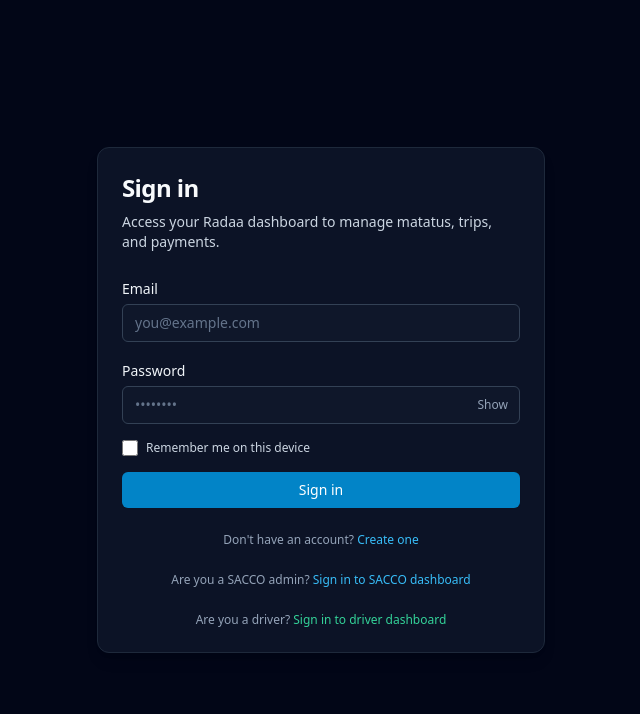
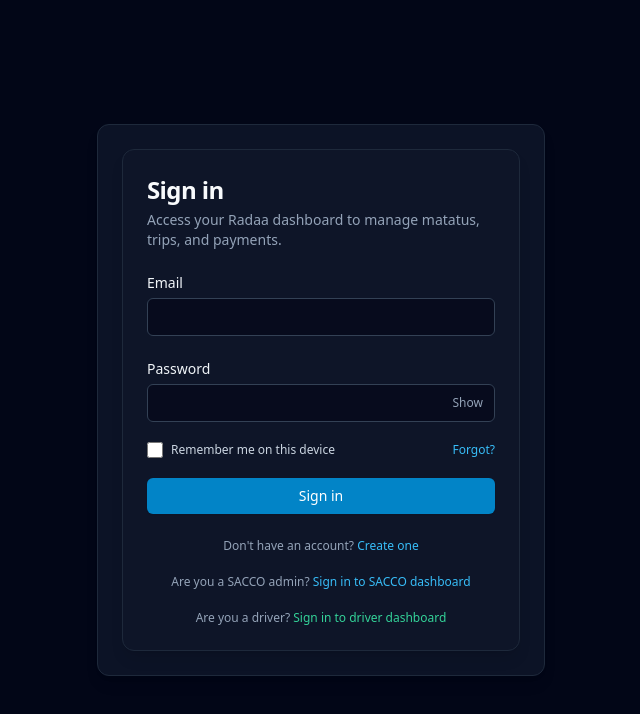
Before and after one commit to harezali45h-eng/Radaa, a Next.js app in the folder radaa-frontend/: page /auth/login in a window 1280 px wide. Shown: the top 714 px of the page, without its empty margins (319-959 px from the left). Built offline with nearby package versions, Linux system fonts and the light colour scheme; no server answers.

Commit message:
UI update: modern login page

```diff
--- a/radaa-frontend/app/auth/login/page.tsx
+++ b/radaa-frontend/app/auth/login/page.tsx
@@ -6,64 +6,119 @@
 import { useAuth } from "@/context/AuthContext";
 
 export default function LoginPage() {
-  const { login, loading } = useAuth();
   const router = useRouter();
+  const { login } = useAuth();
 
   const [email, setEmail] = useState("");
   const [password, setPassword] = useState("");
-  const [rememberMe, setRememberMe] = useState(false);
+  const [remember, setRemember] = useState(false);
   const [showPassword, setShowPassword] = useState(false);
-  const [error, setError] = useState<string | null>(null);
-  const [submitting, setSubmitting] = useState(false);
+  const [loading, setLoading] = useState(false);
+  const [error, setError] = useState("");
+  const [fieldError, setFieldError] = useState<string | null>(null);
 
   useEffect(() => {
     if (typeof window === "undefined") return;
     const storedEmail = window.localStorage.getItem("radaa_login_email");
     if (storedEmail) {
       setEmail(storedEmail);
-      setRememberMe(true);
+      setRemember(true);
     }
   }, []);
 
-  const handleSubmit = async (event: FormEvent<HTMLFormElement>) => {
+  async function handleSubmit(event: FormEvent<HTMLFormElement>) {
     event.preventDefault();
-    setError(null);
-    setSubmitting(true);
+    setError("");
+    setFieldError(null);
+    setLoading(true);
 
     try {
-      await login({ email, password }, rememberMe);
+      const res = await fetch(
+        `${process.env.NEXT_PUBLIC_API_URL}/auth/login`,
+        {
+          method: "POST",
+          headers: { "Content-Type": "application/json" },
+          body: JSON.stringify({ email, password }),
+        },
+      );
+
+      const data = await res.json().catch(() => null);
+      console.log("LOGIN RESPONSE --->", data);
+
+      const payload =
+        data && typeof data === "object" && "data" in (data as any)
+          ? (data as any).data
+          : data;
+
+      const token = (payload as any)?.token;
+
+      if (!payload || typeof token !== "string") {
+        const message =
+          (payload as any)?.message ||
+          (data as any)?.message ||
+          (!res.ok ? "Invalid credentials" : "Invalid login response");
+        throw new Error(message);
+      }
 
       if (typeof window !== "undefined") {
-        if (rememberMe) {
+        if (remember) {
           window.localStorage.setItem("radaa_login_email", email);
         } else {
           window.localStorage.removeItem("radaa_login_email");
         }
       }
 
+      await login(payload as any, { remember });
+
       router.push("/dashboard");
-    } catch (err) {
-      const message = err instanceof Error ? err.message : "Login failed";
+    } catch (err: any) {
+      console.error(err);
+      const message = err?.message || "Login failed";
       setError(message);
+      setFieldError(message);
     } finally {
-      setSubmitting(false);
+      setLoading(false);
     }
-  };
-
-  const isDisabled = submitting || loading;
+  }
 
   return (
-    <div className="mx-auto max-w-md space-y-6">
-      <div className="space-y-2">
-        <h1 className="text-2xl font-semibold tracking-tight">Sign in</h1>
-        <p className="text-sm text-slate-300">
+    <div className="relative mx-auto w-full max-w-md">
+      <noscript>
+        <div className="mb-4 rounded-md border border-yellow-500/40 bg-yellow-500/10 px-3 py-2 text-sm text-yellow-100">
+          JavaScript is disabled in your browser. Please enable JavaScript to
+          sign in to your Radaa account.
+        </div>
+      </noscript>
+
+      {error && (
+        <div
+          role="alert"
+          aria-live="assertive"
+          className="mb-4 rounded-md border border-red-500/40 bg-red-500/10 px-3 py-2 text-sm text-red-100 shadow-sm"
+        >
+          {error}
+        </div>
+      )}
+
+      <form
+        onSubmit={handleSubmit}
+        className="space-y-5 rounded-xl border border-slate-800 bg-slate-900/80 px-6 py-6 shadow-lg backdrop-blur"
+        aria-busy={loading}
+      >
+        <div className="space-y-1">
+          <h1 className="text-2xl font-semibold tracking-tight text-slate-50">
+            Sign in
+          </h1>
+          <p className="text-sm text-slate-400">
             Access your Radaa dashboard to manage matatus, trips, and payments.
           </p>
         </div>
 
-      <form onSubmit={handleSubmit} className="space-y-4">
         <div className="space-y-1">
-          <label htmlFor="email" className="text-sm font-medium text-slate-100">
+          <label
+            htmlFor="email"
+            className="text-sm font-medium text-slate-100"
+          >
             Email
           </label>
           <input
@@ -73,8 +128,7 @@
             required
             value={email}
             onChange={(event) => setEmail(event.target.value)}
-            className="w-full rounded-md border border-slate-700 bg-slate-900 px-3 py-2 text-sm text-slate-50 outline-none ring-0 placeholder:text-slate-500 focus:border-sky-500 focus:ring-1 focus:ring-sky-500"
-            placeholder="you@example.com"
+            className="mt-1 block w-full rounded-md border border-slate-700 bg-slate-950/60 px-3 py-2 text-sm text-slate-50 placeholder:text-slate-500 outline-none ring-0 transition-colors focus:border-sky-500 focus:ring-2 focus:ring-sky-500/60"
           />
         </div>
 
@@ -93,54 +147,54 @@
               required
               value={password}
               onChange={(event) => setPassword(event.target.value)}
-              className="w-full rounded-md border border-slate-700 bg-slate-900 px-3 py-2 pr-10 text-sm text-slate-50 outline-none ring-0 placeholder:text-slate-500 focus:border-sky-500 focus:ring-1 focus:ring-sky-500"
-              placeholder="••••••••"
-              aria-invalid={!!error}
-              aria-describedby={error ? "password-error" : undefined}
+              className="mt-1 block w-full rounded-md border border-slate-700 bg-slate-950/60 px-3 py-2 pr-10 text-sm text-slate-50 placeholder:text-slate-500 outline-none ring-0 transition-colors focus:border-sky-500 focus:ring-2 focus:ring-sky-500/60"
+              aria-invalid={!!fieldError}
+              aria-describedby={fieldError ? "password-error" : undefined}
             />
             <button
               type="button"
               onClick={() => setShowPassword((prev) => !prev)}
-              className="absolute inset-y-0 right-0 flex items-center pr-3 text-xs font-medium text-slate-400 hover:text-slate-200 focus:outline-none"
+              className="absolute inset-y-0 right-0 flex items-center pr-3 text-xs font-medium text-slate-400 hover:text-slate-200 focus-visible:outline-none focus-visible:ring-2 focus-visible:ring-sky-500 focus-visible:ring-offset-2 focus-visible:ring-offset-slate-900"
               aria-label={showPassword ? "Hide password" : "Show password"}
             >
               {showPassword ? "Hide" : "Show"}
             </button>
           </div>
-          {error && (
+          {fieldError && (
             <p
               id="password-error"
               className="text-xs text-red-400"
               role="alert"
             >
-              {error}
+              {fieldError}
             </p>
           )}
         </div>
 
-        <div className="flex items-center justify-between">
-          <label
-            htmlFor="rememberMe"
-            className="flex items-center space-x-2 text-xs text-slate-300"
-          >
+        <div className="flex items-center justify-between text-xs text-slate-300">
+          <label className="flex items-center gap-2">
             <input
-              id="rememberMe"
               type="checkbox"
-              checked={rememberMe}
-              onChange={(event) => setRememberMe(event.target.checked)}
-              className="h-4 w-4 rounded border-slate-700 bg-slate-900 text-sky-500 focus:ring-sky-500"
+              checked={remember}
+              onChange={(event) => setRemember(event.target.checked)}
+              className="h-4 w-4 rounded border-slate-700 bg-slate-950 text-sky-500 focus:ring-sky-500"
             />
             <span>Remember me on this device</span>
           </label>
+          <Link
+            href="/auth/forgot"
+            className="rounded text-sky-400 hover:text-sky-300 hover:underline focus-visible:outline-none focus-visible:ring-2 focus-visible:ring-sky-500 focus-visible:ring-offset-2 focus-visible:ring-offset-slate-900"
+          >
+            Forgot?
+          </Link>
         </div>
 
         <button
           type="submit"
-          disabled={isDisabled}
-          className="inline-flex w-full items-center justify-center rounded-md bg-sky-600 px-3 py-2 text-sm font-medium text-white shadow-sm transition hover:bg-sky-500 disabled:cursor-not-allowed disabled:opacity-60"
-          aria-busy={isDisabled}
+          disabled={loading}
+          className="inline-flex w-full items-center justify-center rounded-md bg-sky-600 px-3 py-2 text-sm font-medium text-white shadow-sm transition-transform transition-colors hover:-translate-y-px hover:bg-sky-500 disabled:cursor-not-allowed disabled:opacity-60"
         >
-          {isDisabled && (
+          {loading && (
             <svg
               className="mr-2 h-4 w-4 animate-spin text-sky-100"
               viewBox="0 0 24 24"
@@ -162,37 +216,39 @@
               />
             </svg>
           )}
-          <span>{isDisabled ? "Signing in..." : "Sign in"}</span>
+          <span>{loading ? "Signing in…" : "Sign in"}</span>
         </button>
-      </form>
 
-      <p className="text-center text-xs text-slate-400">
+        <p className="pt-1 text-center text-xs text-slate-400">
           Don&apos;t have an account?{" "}
           <Link
             href="/auth/register"
-          className="font-medium text-sky-400 hover:text-sky-300"
+            className="font-medium text-sky-400 hover:text-sky-300 hover:underline"
           >
             Create one
           </Link>
         </p>
+
         <p className="text-center text-xs text-slate-400">
           Are you a SACCO admin?{" "}
           <Link
             href="/auth/login-sacco"
-          className="font-medium text-sky-400 hover:text-sky-300"
+            className="font-medium text-sky-400 hover:text-sky-300 hover:underline"
           >
             Sign in to SACCO dashboard
           </Link>
         </p>
+
         <p className="text-center text-xs text-slate-400">
           Are you a driver?{" "}
           <Link
             href="/auth/login-driver"
-          className="font-medium text-emerald-400 hover:text-emerald-300"
+            className="font-medium text-emerald-400 hover:text-emerald-300 hover:underline"
           >
             Sign in to driver dashboard
           </Link>
         </p>
+      </form>
     </div>
   );
 }
```
Lines whose indentation alone changed are shown as unchanged.
